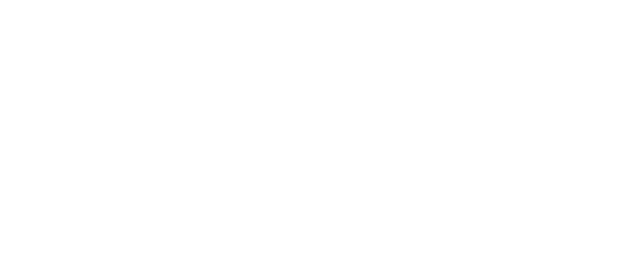
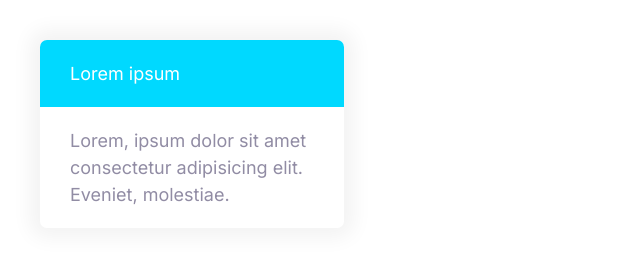
Before and after one commit to faysal3875/web, a plain HTML site: page index.html in a window 1280 px wide. Shown: the whole page, without its empty margins (0-640 px from the left). Drawn offline with Linux system fonts and the light colour scheme.

Commit message:
Define cards components.

```diff
--- a/css/style.css
+++ b/css/style.css
@@ -260,3 +260,21 @@ a {
     font-size: 1.5rem;
   }
 }
+
+/* Cards */
+.card {
+  border-radius: 7px;
+  box-shadow: 0 0 20px 10px #f3f3f3;
+  overflow: hidden;
+}
+.card__header, .card__body {
+  padding: 2rem 3rem;
+}
+.card--primary .card__header{
+  background: var(--color-primary);
+  color: white;
+}
+.card--secondary .card__header{
+  background: var(--color-secondary);
+  color: white;
+}
--- a/index.html
+++ b/index.html
@@ -12,7 +12,14 @@
     <link rel="stylesheet" href="CSS/normalize.css">
     <link rel="stylesheet" href="CSS/style.css">
 </head>
-    <body>
 
-    </body>
+<body>
+    <div style="width: 30%; padding: 4rem;">
+        <div class="card card--secondary">
+            <header class="card__header">Lorem ipsum</header>
+            <div class="card__body">Lorem, ipsum dolor sit amet consectetur adipisicing elit. Eveniet, molestiae.</div>
+        </div>
+    </div>
+</body>
+
 </html>
```
